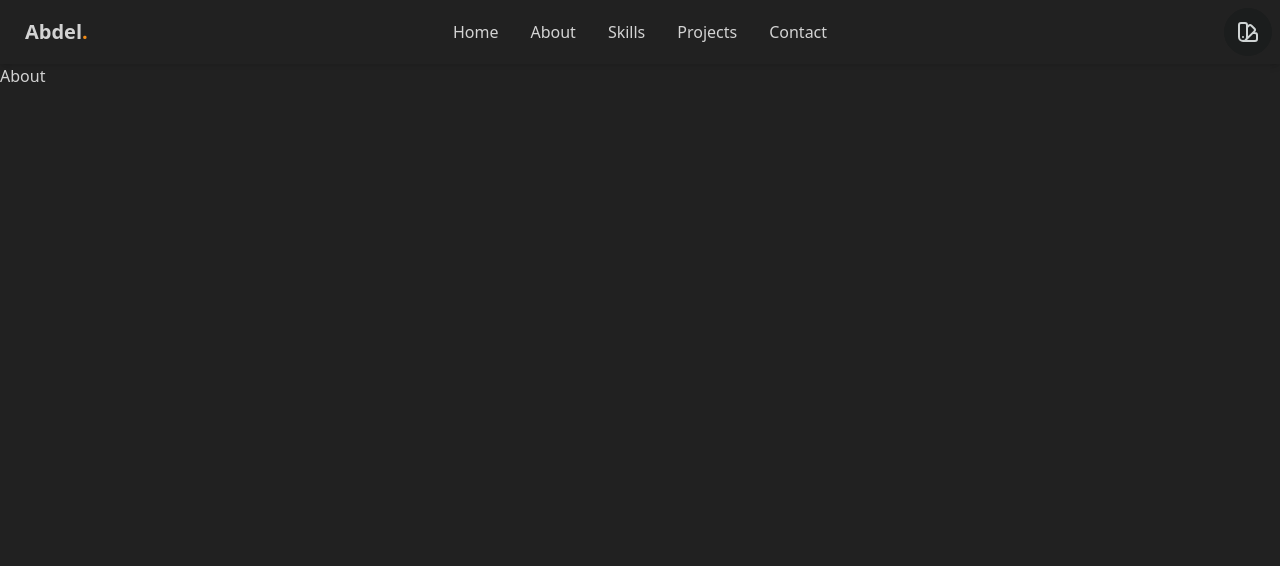
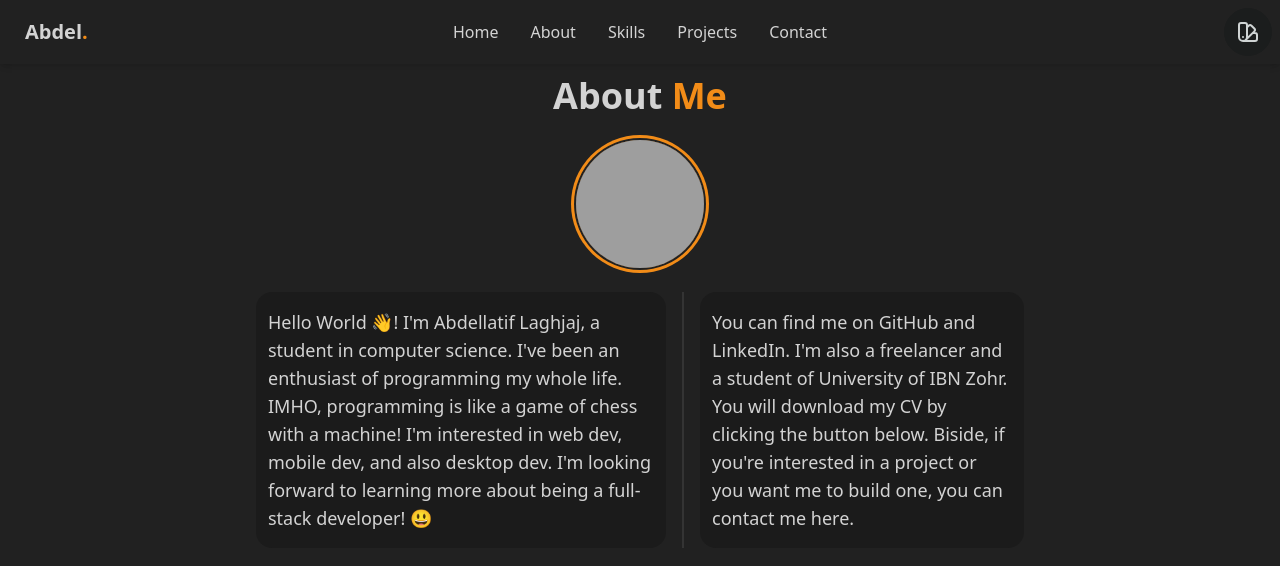
Before and after one commit to abdellatif-laghjaj/vue-portfolio, a Vue app: page /about in a window 1280 px wide. Shown: the top 566 px of the page. Built offline with nearby package versions, Linux system fonts and the light colour scheme; grey boxes are pictures that could not be loaded.

Commit message:
about section

```diff
--- a/src/App.vue
+++ b/src/App.vue
@@ -7,5 +7,25 @@
 import NavBar from "./components/NavBar.vue";
 </script>
 
-<style scoped>
+<style>
+/* width */
+::-webkit-scrollbar {
+  width: 10px;
+}
+
+/* Track */
+::-webkit-scrollbar-track {
+  border-radius: 10px;
+}
+
+/* Handle */
+::-webkit-scrollbar-thumb {
+  background: #504c4c;
+  border-radius: 10px;
+}
+
+/* Handle on hover */
+::-webkit-scrollbar-thumb:hover {
+  background: #7a7777;
+}
 </style>
--- a/src/views/About.vue
+++ b/src/views/About.vue
@@ -1,5 +1,38 @@
 <template>
-  <h1>About</h1>
+  <div class="container w-11/12 sm:w-3/5 mx-auto flex items-center justify-center flex-col">
+    <!-- Section Title -->
+    <div class="text-4xl font-bold my-3">
+      <span>About </span>
+      <span class="text-primary">Me</span>
+    </div>
+
+    <!-- Avatar -->
+    <div class="avatar mt-3">
+      <div class="w-32 rounded-full ring ring-primary ring-offset-base-100 ring-offset-2">
+        <img src="https://placeimg.com/192/192/people" />
+      </div>
+    </div>
+
+    <!-- Section Content -->
+    <div class="flex flex-col items-center justify-center w-full lg:flex-row my-6">
+      <!-- Left Side -->
+      <div class="grid flex-grow py-4 px-3 h-75 text-lg card bg-base-300 rounded-box place-items-center">
+        Hello World 👋! I'm Abdellatif Laghjaj, a student in computer science. I've been an enthusiast of programming my
+        whole life. IMHO, programming is like a game of chess with a machine! I'm interested in web dev, mobile dev, and
+        also desktop dev. I'm looking forward to learning more about being a full-stack developer! 😃
+      </div>
+
+      <!-- Divider -->
+      <div class="divider lg:divider-horizontal"></div>
+
+      <!-- Right Side -->
+      <div class="grid flex-grow py-4 px-3 h-75 text-lg card bg-base-300 rounded-box place-items-center">
+        You can find me on GitHub and LinkedIn. I'm also a freelancer and a student of University of IBN Zohr. You will
+        download my CV by clicking the button below. Biside, if you're interested in a project or you want me to build
+        one, you can contact me here.
+      </div>
+    </div>
+  </div>
 </template>
 
 <script>
```
